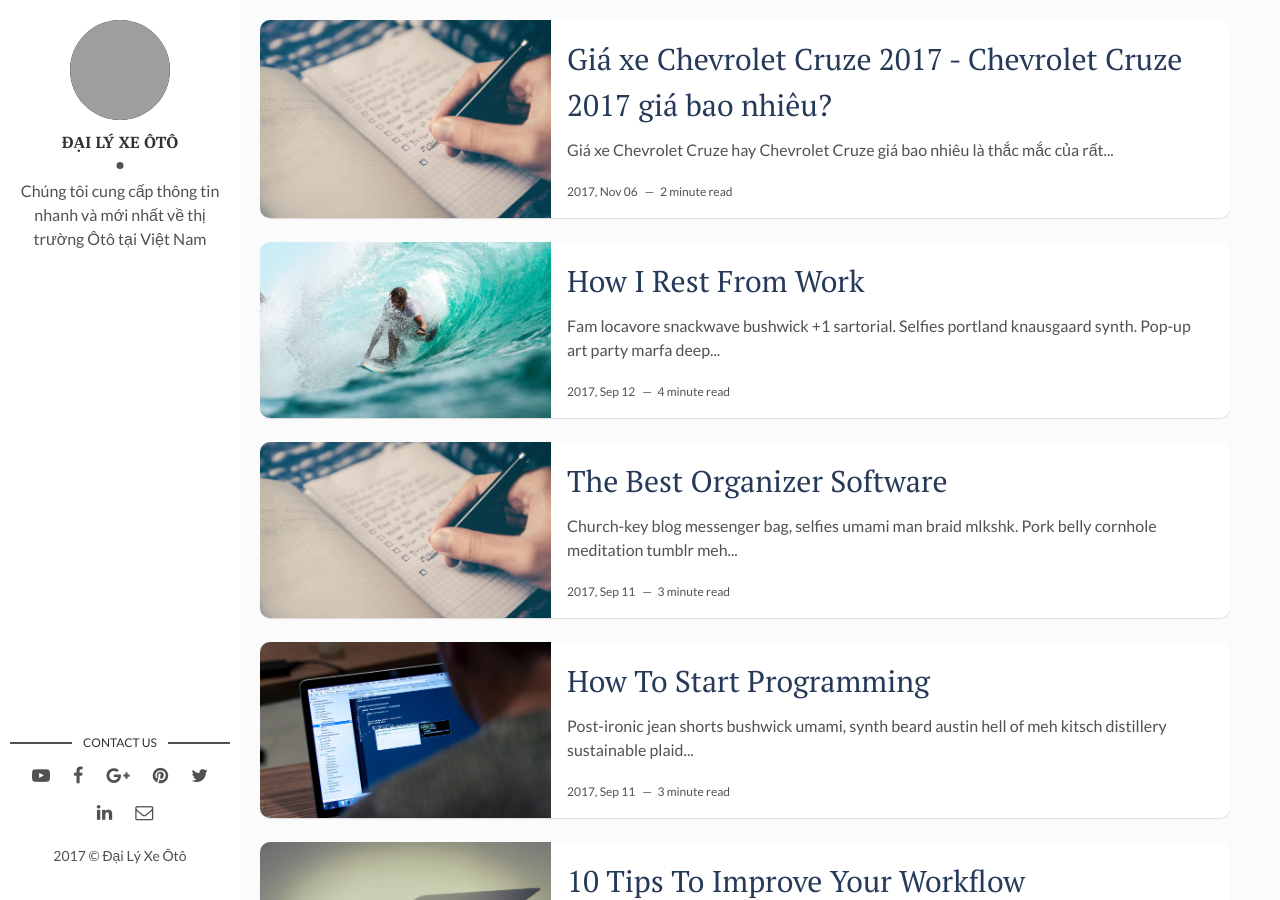
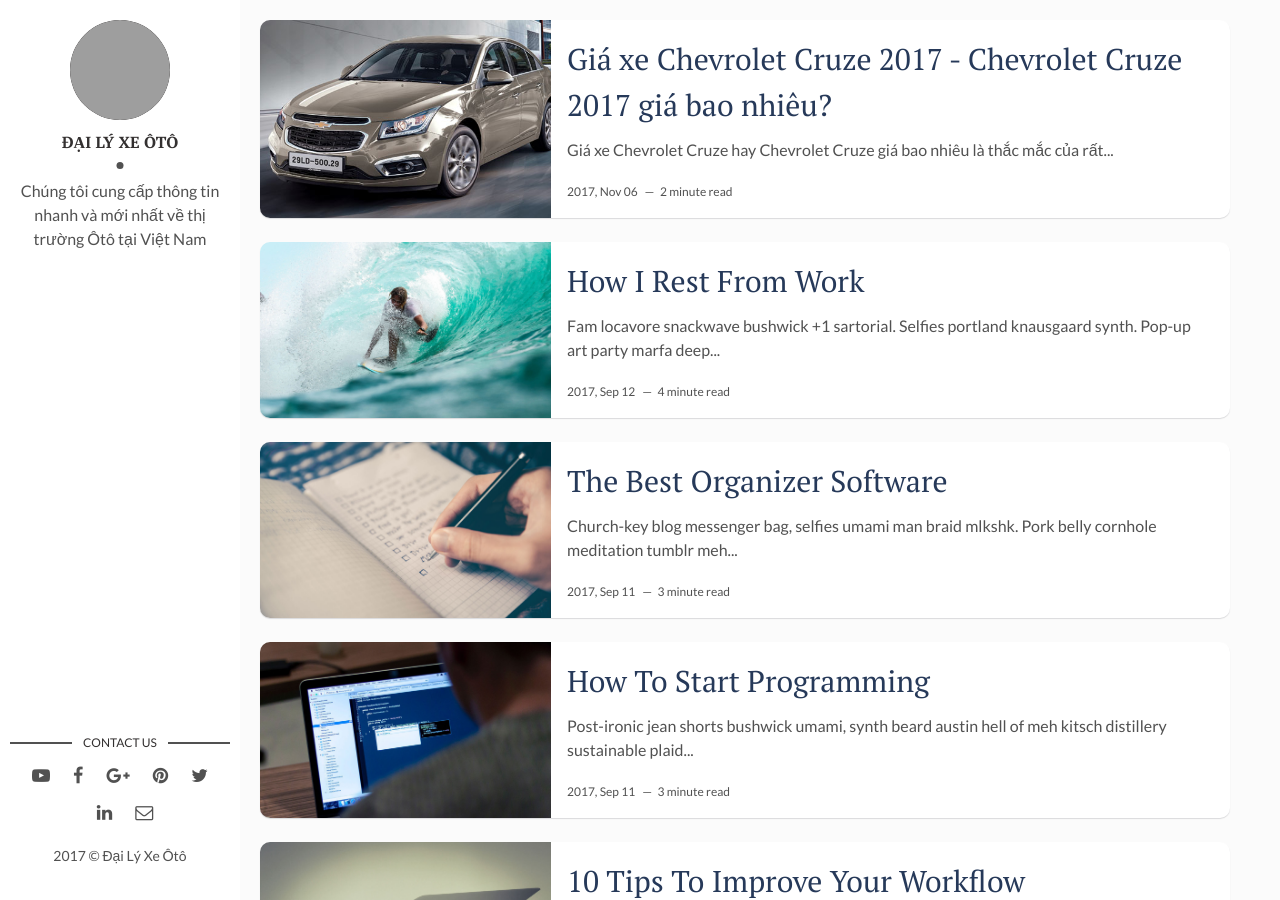
Before and after one commit to dailyxe/dailyxe.github.io, a Jekyll site: the page built from index.html, in a window 1280 px wide and 900 px high. Built offline with Jekyll 4.4.1, drawn with Linux system fonts in a browser that asks for light colours; the list of posts is cut into pages by our own code; grey boxes are pictures that could not be loaded.

Commit message:
update hình đại diện

```diff
--- a/_posts/2017-10-23-gia-xe-chevrolet-cruze-2018-chevrolet-cruze-2018-gia-bao-nhieu.markdown
+++ b/_posts/2017-10-23-gia-xe-chevrolet-cruze-2018-chevrolet-cruze-2018-gia-bao-nhieu.markdown
@@ -3,7 +3,7 @@ layout: post
 title: Giá xe Chevrolet Cruze 2017 - Chevrolet Cruze 2017 giá bao nhiêu?
 date: 2017-11-07 00:00:00 +0300
 description: Giá xe Chevrolet Cruze hay Chevrolet Cruze giá bao nhiêu là thắc mắc của rất nhiều người đang có ý định mua sắm xe thuộc thương hiệu Chevrolet. Mẫu xe Chevrolet Cruze 2017 vừa ra mắt thị trường đã tạo sự chú ý rất lớn của những người đam mê dòng xe Chevrolet trên thị trường ô tô. Đây là mẫu sedan thuộc phân khúc hạng C có khả năng cạnh tranh rất lớn với các đối thủ như Hyundai, Honda, Mazda với giá thành hợp lý
-img: software.jpg # Add image post (optional)
+img: gia-xe-chevrolet-cruze-2018-chevrolet-cruze-2018-gia-bao-nhieu.jpg # Add image post (optional)
 tags: [Chevrolet Cruze, Giá xe Chevrolet Cruze, Chevrolet Cruze giá bao nhiêu, DailyXe] # add tag
 ---
 
```
Also changed, not shown: assets/img/gia-xe-chevrolet-cruze-2018-chevrolet-cruze-2018-gia-bao-nhieu.jpg (added).
